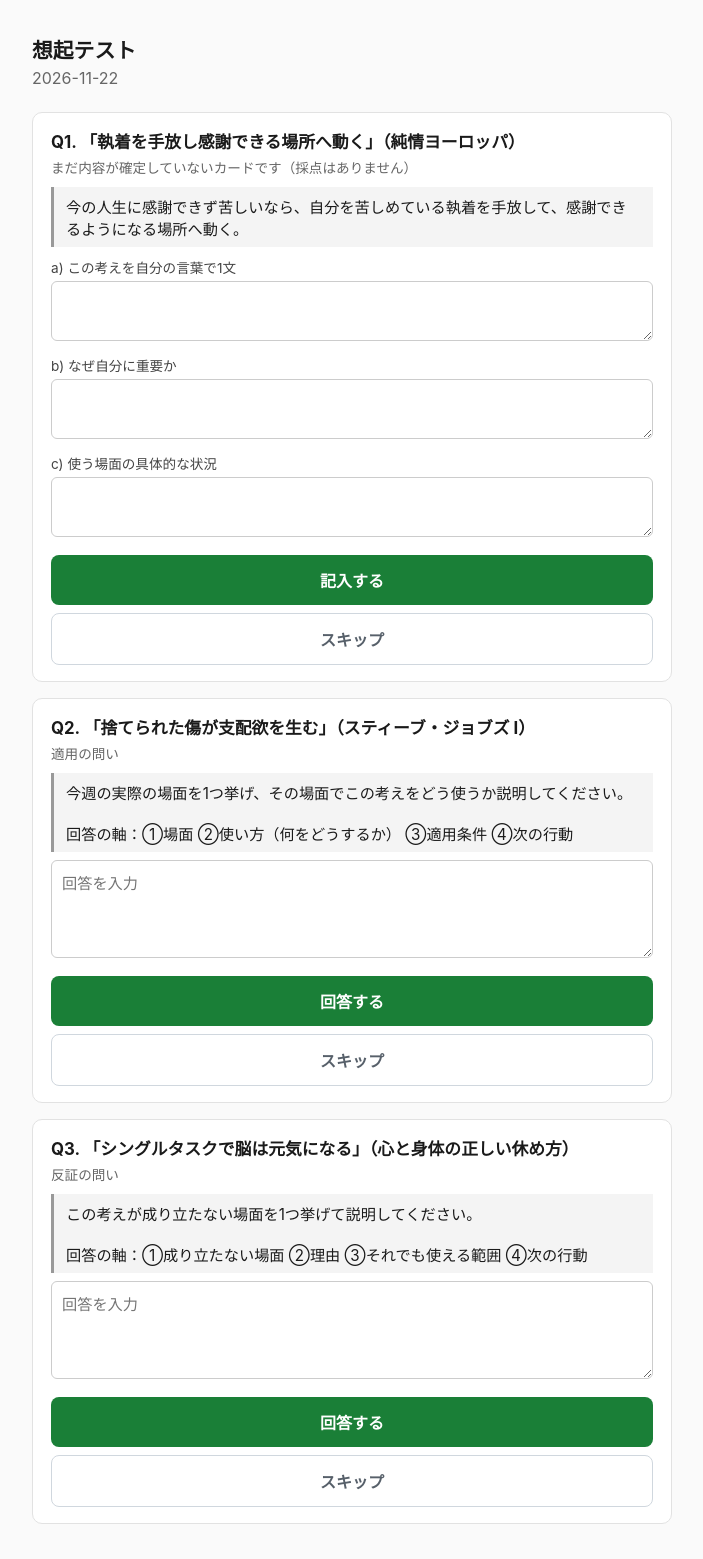
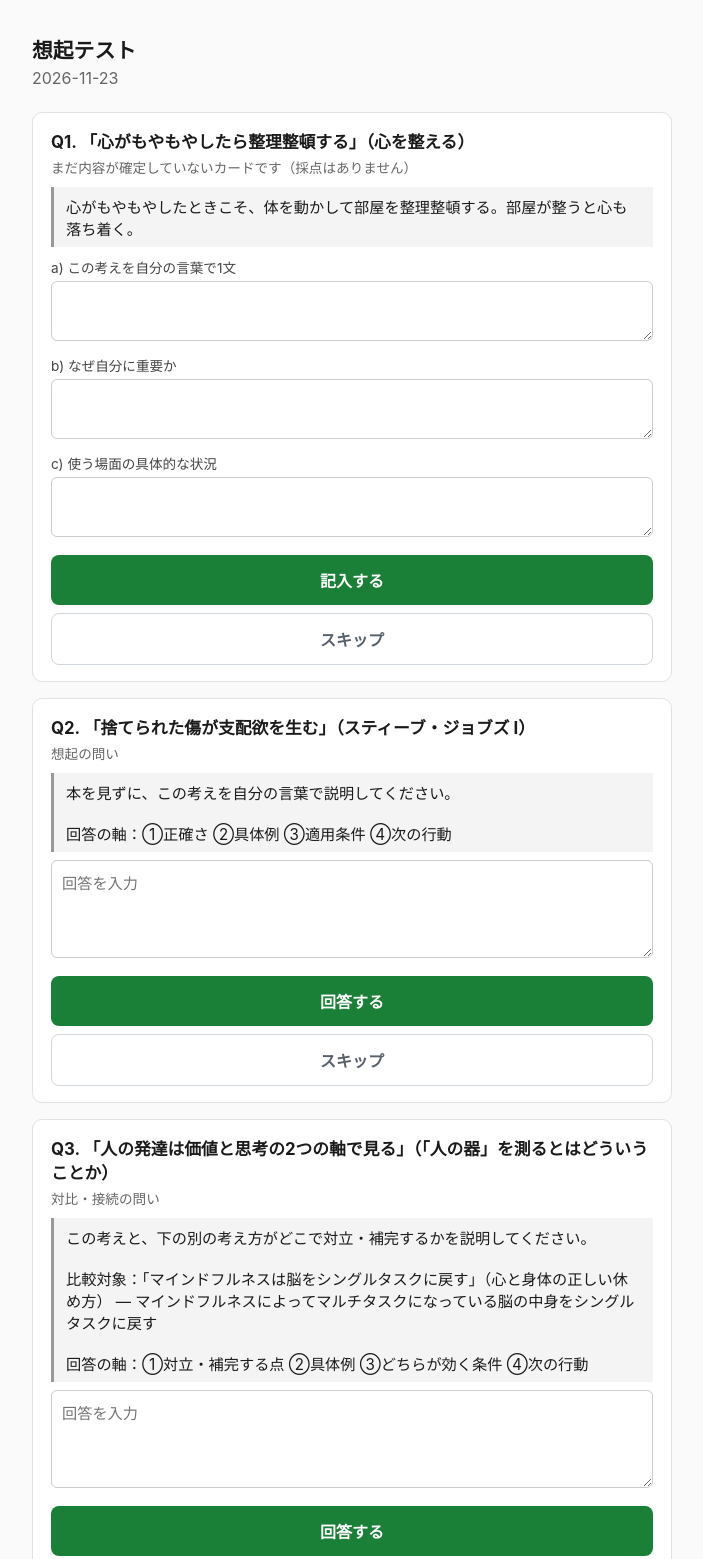
Before and after one commit to horiken1977/mybrain-cards, a plain HTML site: page docs/index.html in a window 1280 px wide. Shown: the top 1559 px of the page, without its empty margins (288-991 px from the left). Drawn offline with Linux system fonts and the light colour scheme; no server answers.

Commit message:
pages: recall page for 2026-11-22

```diff
--- a/docs/index.html
+++ b/docs/index.html
@@ -3,7 +3,7 @@
 <head>
 <meta charset="utf-8">
 <meta name="viewport" content="width=device-width, initial-scale=1">
-<title>想起テスト 2026-11-22</title>
+<title>想起テスト 2026-11-23</title>
 <style>
   body { font-family: -apple-system, "Hiragino Sans", sans-serif; max-width: 640px;
          margin: 0 auto; padding: 20px 16px 60px; color: #1a1a1a; background: #fafafa; }
@@ -38,14 +38,14 @@
 </head>
 <body>
   <h1>想起テスト</h1>
-  <div class="date">2026-11-22</div>
+  <div class="date">2026-11-23</div>
   <p id="test-banner" class="test-banner hidden">テストモード：何度でも回答できます（回答と採点結果は毎回カードの回答履歴に記録されます）</p>
   <div id="questions"></div>
   <p id="done" class="done hidden">今日の分はすべて回答済みです。</p>
 
 <script>
 const GRADE_ENDPOINT = "https://mybrain-cards.vercel.app/api/grade";
-const DATE = "2026-11-22";
+const DATE = "2026-11-23";
 const CARDS_API = "https://api.github.com/repos/horiken1977/mybrain-cards/contents/";
 
 // today.json の "test": true のときはテストモード：回答後も「もう一度回答する」で何度でも回答でき、
--- a/docs/today.json
+++ b/docs/today.json
@@ -1,12 +1,12 @@
 {
-  "date": "2026-11-22",
+  "date": "2026-11-23",
   "questions": [
     {
-      "card": "執着を手放し感謝できる場所へ動く.md",
+      "card": "心がもやもやしたら整理整頓する.md",
       "qtype": "fill",
-      "title": "執着を手放し感謝できる場所へ動く",
-      "book": "純情ヨーロッパ",
-      "claim_draft": "今の人生に感謝できず苦しいなら、自分を苦しめている執着を手放して、感謝できるようになる場所へ動く。",
+      "title": "心がもやもやしたら整理整頓する",
+      "book": "心を整える",
+      "claim_draft": "心がもやもやしたときこそ、体を動かして部屋を整理整頓する。部屋が整うと心も落ち着く。",
       "fields": [
         "claim",
         "why",
@@ -15,20 +15,20 @@
     },
     {
       "card": "捨てられた傷が支配欲を生む.md",
-      "qtype": "apply",
+      "qtype": "recall",
       "title": "捨てられた傷が支配欲を生む",
       "book": "スティーブ・ジョブズ I",
-      "text": "今週の実際の場面を1つ挙げ、その場面でこの考えをどう使うか説明してください。\n\n回答の軸：①場面 ②使い方（何をどうするか） ③適用条件 ④次の行動",
+      "text": "本を見ずに、この考えを自分の言葉で説明してください。\n\n回答の軸：①正確さ ②具体例 ③適用条件 ④次の行動",
       "fields": [
         "text"
       ]
     },
     {
-      "card": "シングルタスクで脳は元気になる.md",
-      "qtype": "refute",
-      "title": "シングルタスクで脳は元気になる",
-      "book": "心と身体の正しい休め方",
-      "text": "この考えが成り立たない場面を1つ挙げて説明してください。\n\n回答の軸：①成り立たない場面 ②理由 ③それでも使える範囲 ④次の行動",
+      "card": "人の発達は価値と思考の2つの軸で見る.md",
+      "qtype": "contrast",
+      "title": "人の発達は価値と思考の2つの軸で見る",
+      "book": "「人の器」を測るとはどういうことか",
+      "text": "この考えと、下の別の考え方がどこで対立・補完するかを説明してください。\n\n比較対象：「マインドフルネスは脳をシングルタスクに戻す」（心と身体の正しい休め方） — マインドフルネスによってマルチタスクになっている脳の中身をシングルタスクに戻す\n\n回答の軸：①対立・補完する点 ②具体例 ③どちらが効く条件 ④次の行動",
       "fields": [
         "text"
       ]
```
